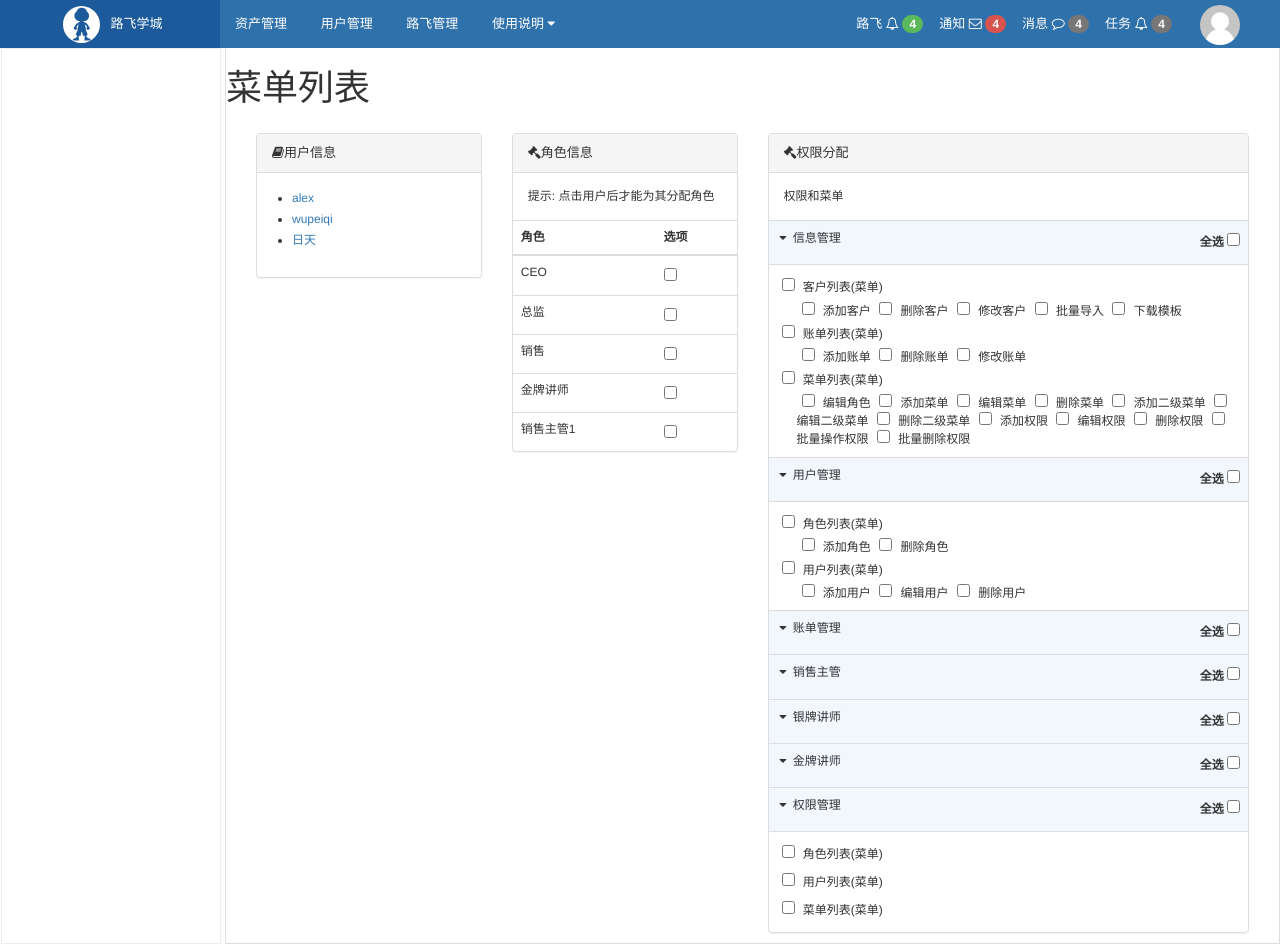
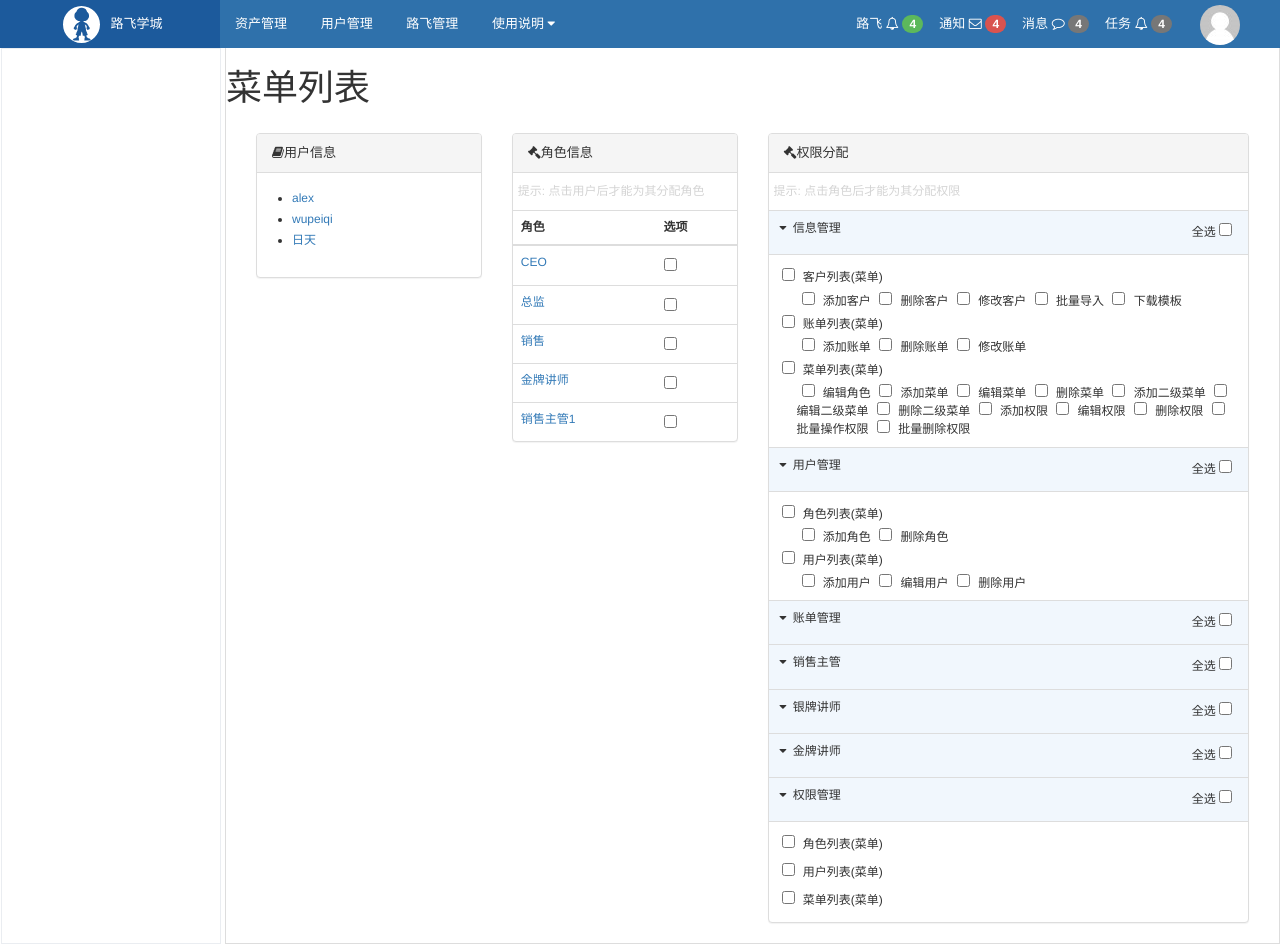
Before and after one commit to steve78926/luffy_permission, a Django app: a page that uses rbac/templates/rbac/distribute_permissions.html in a window 1280 px wide. Run offline with Django 3.2, Linux system fonts and the light colour scheme; data comes from the database, SQL or seed files in the repository; both versions use the stored data as it was after the commit; some libraries are stand-ins or nearby versions.

Commit message:
permission distribution: permission and role  allocate 2019-10-31

```diff
--- a/rbac/templates/rbac/distribute_permissions.html
+++ b/rbac/templates/rbac/distribute_permissions.html
@@ -3,9 +3,10 @@
 
 {% block css %}
     <style>
-{#        tr.active {#}
-{#            border-left: 3px solid #fdc00f;#}
-{#        }#}
+        table {
+            font-size: 12px;
+        }
+
         .user-area ul {
             padding-left: 20px;
         }
@@ -18,28 +19,35 @@
         .user-area li a {
             display: block;
         }
+
         .user-area li.active {
             font-weight: bold;
-            color:red;
-        }
-        .user-area li.active a {
-            color:red;
+            color: red;
         }
 
-        table {
-            font-size: 12px;
+        .user-area li.active a {
+            color: red;
+        }
+
+        .role-area tr td a {
+            display: block;
+        }
+
+        .role-area tr.active　 {
+            background-color: green;
+            border-left: 3px solid #fdc00f;
         }
 
         .panel-body {
             font-size: 12px;
         }
 
-        .permission-area tr.root {          {# 一级菜单标题，全选所在单元格的背景色 #}
-            background-color: #f1f7fd;
+        .permission-area tr.root {
+        {# 一级菜单标题，全选所在单元格的背景色 #} background-color: #f1f7fd;
         }
 
-        .permission-area tr.root td i {   {# 一级菜单标题左侧的向下三角符号 #}
-            margin: 3px;
+        .permission-area tr.root td i {
+        {# 一级菜单标题左侧的向下三角符号 #} margin: 3px;
         }
 
         .permission-area .node {
@@ -70,20 +78,19 @@
             margin: 2px 5px;
         }
 
-
         .panel-body .form-control {
             font-size: 12px;
         }
 
         .select-help {
-            float: right;
-        {# 一级菜单标题右侧的全选及复选框，靠左侧
+        {# 一级菜单标题右侧的全选及复选框，靠左侧#} float: right;
+
         }
 
         .select-help label {
-            font-weight: normal;
+        {# 一级菜单标题右侧的全选 变为手形符号 #} font-weight: normal;
             cursor: pointer;
-        {# 一级菜单标题右侧的全选 变为手形符号 #}
+
         }
 
         .select-help .check-all {
@@ -120,19 +127,23 @@
 
             </div>
         </div>
-        <div class="col-md-3">          {# 让这个面板占页面的1/3 #}
+        <div class="col-md-3 role-area">          {# 让这个面板占页面的1/3 #}
+            <form method="post">
+                {% csrf_token %}
+                <input type="hidden" name="type" value="role">
                 <div class="panel panel-default">
                     <!-- Default panel contents -->
                     <div class="panel-heading">
                         <i class="fa fa-gavel" aria-hidden="true"></i>角色信息
                         {% if user_id %}
-                    <a href="#" class="btn btn-success btn-xs right" style="padding: 2px 8px ; margin: -3px">
+                            <button class="btn btn-success btn-xs right"
+                                    style="padding: 2px 8px ; margin: -3px">
                                 <i class="fa fa-save" aria-hidden="true"></i>&nbsp&nbsp
                                 保存
-                    </a>
+                            </button>
                         {% endif %}
                     </div>
-                <div class="panel-body">
+                    <div class="panel-body"  style="color: #d4d4d4; padding: 10px 5px;">
                         提示: 点击用户后才能为其分配角色
                     </div>
                     <!-- Table -->
@@ -145,23 +156,44 @@
                         </thead>
                         <tbody>
                         {% for row in role_list %}
-                        <tr>
-                            <td>{{ row.title }}</td>
-                            <td><input class="" type="checkbox" name="roles" value="{{ row.id }}" {% if row.id in user_has_roles_dict %} checked {% endif %}></td>
+                            <tr class="{% if row.id|safe == role_id %}active{% endif %}">
+                                {# role_id 是后端返给前端的当前选中的角色id,如果当前行角色id是被选中的角色则active #}
+                                <td>
+                                    {% if user_id %}        {# 如果选择用户，则a标签的链接包含选中用户的uid, 同时包含角色rid ,向后端传udi, rid#}
+                                        <a href="?uid={{ user_id }}&rid={{ row.id }}">{{ row.title }}</a>
+                                    {% else %}              {# 没有选择用户，则a标签的链接包含rid, 只向后端传输rid #}
+                                        <a href="?rid={{ row.id }}">{{ row.title }}</a>
+                                    {% endif %}
+                                </td>
+                                <td>
+                                    <input class="" type="checkbox" name="roles" value="{{ row.id }}"
+                                            {% if row.id in user_has_roles_dict %} checked {% endif %}>
+                                </td>
                             </tr>
                         {% endfor %}
                         </tbody>
                     </table>
                 </div>
+            </form>
         </div>
         <div class="col-md-6 permission-area">          {# 让这个面板占页面的1/3 #}
+            <form method="post">
+                {% csrf_token %}
+                <input type="hidden" name="type" value="permission">
                 <div class="panel panel-default">
                     <!-- Default panel contents -->
                     <div class="panel-heading">
                         <i class="fa fa-gavel" aria-hidden="true"></i>权限分配
+                        {% if role_id %}   {# 如果点击了角色，即rose_id存在，才显示权限分配的保存按钮 #}
+
+                            <button class="right btn btn-success btn-xs" style="padding: 2px 8px; margin: -3px">
+                                <i class="fa fa-save" aria-hidden="true"></i>
+                                保存
+                            </button>
+                        {% endif %}
                     </div>
-                <div class="panel-body">
-                    权限和菜单
+                    <div class="panel-body" style="color: #d4d4d4; padding: 10px 5px;">
+                        提示: 点击角色后才能为其分配权限
                     </div>
                     <table class="table">
                         <tbody>
@@ -185,14 +217,16 @@
                                             <div class="parent">
                                                 <input id="permission_{{ node.id }}" name="permissions" type="checkbox"
                                                        value="{{ node.id }}"
-                                            {% if node.id in user_has_permissions_dict  %}checked {% endif %}>  {# node.id 表示可做二级菜单的url的ID #}
+                                                       {% if node.id in user_has_permissions_dict %}checked {% endif %}>
+                                                {# node.id 表示可做二级菜单的url的ID #}
                                                 <label for="permission_{{ node.id }}">{{ node.title }}(菜单)</label>
                                                 {# node.title 表示二级菜单标题 #}
                                             </div>
                                             <div class="children">
                                                 {% for child in node.children %}        {# 所有的权限 #}
                                                     <input id=permission_{{ child.id }}" name="permissions"
-                                                       {% if child.id in user_has_permissions_dict  %}checked {% endif %}  {# child.id 表示只能做权限的url的ID  #}
+                                                           {% if child.id in user_has_permissions_dict %}checked {% endif %}
+                                                            {# child.id 表示只能做权限的url的ID  #}
                                                            type="checkbox" value="{{ child.id }}">
                                                     <label for="permission_{{ child.id }}">{{ child.title }}</label>
                                                     {# 是权限标题 #}
@@ -206,6 +240,20 @@
                         </tbody>
                     </table>
                 </div>
+            </form>
         </div>
     </div>
 {% endblock content %}
+
+{% block js %}
+    <script type="text/javascript">
+        $(function() {
+            $('.check-all input:checkbox').change(function (){   //复选框勾选与取消是change事件
+                $(this).parents('.root').next().find(':checkbox').prop('checked',$(this).prop('checked'));    // parents()找当前元素的父元素,直到找到.root
+                // find(':checkbox')  为什么有冒号：  find() 方法返回被选元素的后代元素。后代是子、孙、曾孙，依此类推。:checked 选择器选取所有选中的复选框或单选按钮。
+                // $(this).prop('checked') 表示获取当前选中元素（全选复选框的状态）的第一个匹配元素的值，真或假， 当该方法用于设置属性值时，则为匹配元素集合设置一个或多个属性/值对。
+                // prop('checked',$(this).prop('checked') 表示 全选 如果选中，则下面的子项选中， 否则，下面的子项取消
+            })
+        })
+    </script>
+{% endblock js %}
--- a/rbac/views/menu.py
+++ b/rbac/views/menu.py
@@ -517,6 +517,26 @@ def distribute_permissions(request):
     if not user_object:
         user_id = None
 
+    role_id = request.GET.get('rid')
+    role_object = models.Role.objects.filter(id=role_id).first()
+    if not role_object:
+        role_id = None
+
+    print(request.POST)
+    if request.method == 'POST' and request.POST.get('type') == 'role':
+        role_id_list = request.POST.getlist('roles')   #roles 是所有复选框， 前端页面 <input class="" type="checkbox" name="roles"
+        # 用户和角色关系添加到第三张表(关系表)
+        if not user_object:
+            return HttpResponse('请选择用户，然后再分配角色')
+        user_object.roles.set(role_id_list) #通过user对象的roles属性的set()向第三张关系表添加记录
+
+    if request.method == 'POST' and request.POST.get('type') == 'permission':
+        permission_id_list = request.POST.getlist('permissions')  #permissions 是所有复选框，<input  name="permissions"  type="checkbox"
+        # 用户和角色关系添加到第三张表(关系表)
+        if not role_object:
+            return HttpResponse('请选择角色，然后再分配权限')
+        role_object.permissions.set(permission_id_list) #通过role对象的permissions属性的set()向第三张关系表添加记录
+
     #获取当前用户所拥有的角色id
     if user_id:
         user_has_roles = user_object.roles.all()
@@ -535,14 +555,25 @@ def distribute_permissions(request):
     '''
 
     #获取当前用户所拥有的权限
-    #为什么要有permissions__id__isnull=False？ 一个角色如果没有权限，他可能出现None, 另外，还要去重复记录
-    if user_id:
+
+    #如果只选中的角色，优先显示选中角色中所拥有的权限
+    #如果没有选择角色，才显示用户所拥有的权限
+
+    if role_object:         #只选择了角色，显示当前角色所拥有的所有权限
+        user_has_permissions = role_object.permissions.all()
+        user_has_permissions_dict = {item.id:None for item in user_has_permissions }    # item.id 表示rbac_role_permissions权限id，即permission_id
+        #print("user_has_permissions1",user_has_permissions) #<QuerySet [<Permission: Permission object (1)>, <Permission: Permission object (2)>, 返回多条rbac_permission表的记录对象
+
+    elif user_object:       #未选择角色 ，但选择了用户，显示该用户所拥有的角色以及对应的角色的权限
+     #为什么要有permissions__id__isnull=False？ 一个角色如果没有权限，他可能出现None, 另外，还要去重复记录
         user_has_permissions = user_object.roles.filter(permissions__id__isnull=False).values('id', 'permissions').distinct()   #通过role-permissions关系表，根据角色id, 查找permission_id
+        user_has_permissions_dict = { item['permissions']:None  for item in user_has_permissions }    # item['permission'] 表示权限id
+        print("user_has_permissions",user_has_permissions) #<QuerySet [{'id': 3, 'permissions': 1}, {'id': 3, 'permissions': 2}]>
+
     else:
         user_has_permissions = []
+        user_has_permissions_dict = { }
 
-    #print("user_has_permissions",user_has_permissions) #<QuerySet [{'id': 3, 'permissions': 1}, {'id': 3, 'permissions': 2}]>
-    user_has_permissions_dict = { item['permissions']:None  for item in user_has_permissions }    # item['permission'] 表示权限id
 
 
     all_user_list = models.UserInfo.objects.all()
@@ -656,6 +687,7 @@ def distribute_permissions(request):
             'user_id': user_id,
             'user_has_roles_dict': user_has_roles_dict,
             'user_has_permissions_dict': user_has_permissions_dict,
+            'role_id': role_id,
 
         }
     )
```
Also changed, not shown: db.sqlite3. Lines whose indentation alone changed are shown as unchanged.
